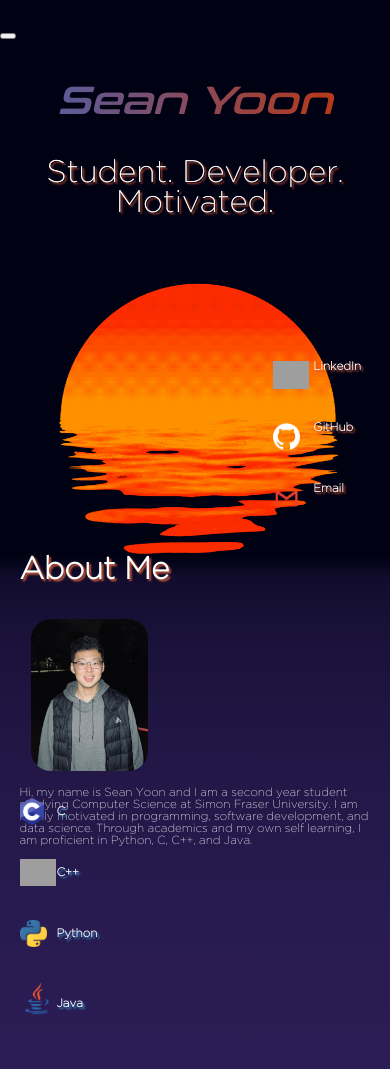
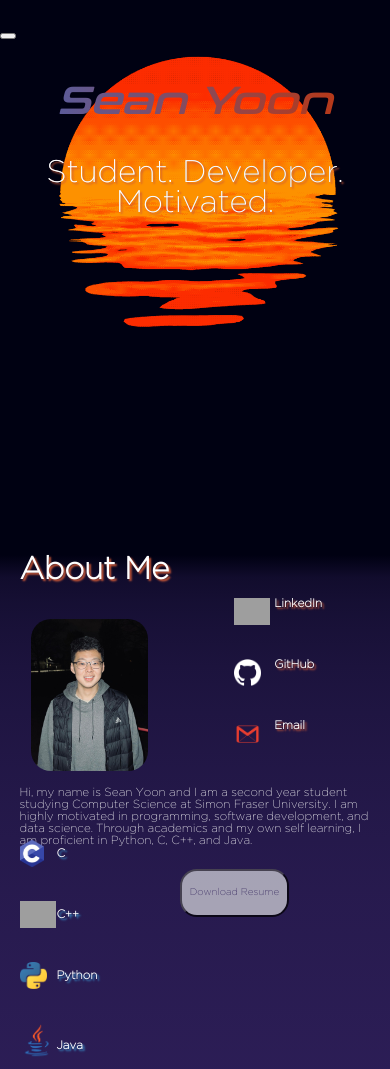
Before and after one commit to seanyoon814/seanyoon814.github.io, a plain HTML site: page index.html in a window 390 px wide. Shown: the top 1069 px of the page. Drawn offline with Linux system fonts and the light colour scheme; grey boxes are pictures that could not be loaded.

Commit message:
resolution test on phone

```diff
--- a/index.html
+++ b/index.html
@@ -31,9 +31,10 @@
         <h1 class = "section__title intro_title">
             <i>Sean Yoon</i>
         </h1>
-        <div class="background bg1"></div>
+        <div class="background bg1">
+            <img src="Images/sunset.gif">
+        </div>
         <p class = "section__title intro_subtitle">Student. Developer. Motivated.</p>
-        <img src="Images/sunset.gif">
     </section>
     <!-- About me -->
     <section class="about_me" id="about">
@@ -59,6 +60,7 @@
             <h3 class = "email_text">Email</h3>
             <!-- <a href="#socials" class="btn">GitHub</a> -->
         </span>
+        <button>Download Resume</button>
         <div class="section_lang">
             <img alt="C" src="Images/c.png" class = "c_icon">
             <img alt="C++" src="https://upload.wikimedia.org/wikipedia/commons/1/18/ISO_C%2B%2B_Logo.svg" class = "cpp_icon">
--- a/style.css
+++ b/style.css
@@ -52,10 +52,11 @@
     margin: 0;
     position: absolute;
     height: 100vmin;
+    width: 100vmin;
     top: 50%;
     left: 50%;
-    -ms-transform: translate(-50%, -50%);
-    transform: translate(-50%, -50%);
+    /* /* -ms-transform: translate(-50%, -50%); */
+    transform: translate(-50%, -50vh);
 }
 .intro_title{
     background: linear-gradient(
@@ -131,6 +132,19 @@
 .btn
 {
     height:7rem;
+}
+.about_me button{
+    font-family: 'paragraph';
+    font-size: 2.5vmin;
+    background-color: #dcdde1;
+    color: rgb(48, 32, 92);
+    opacity: .7;
+    margin-left: 30vw;
+    position: relative;
+    left: 15vw;
+    bottom: 15vh;
+    padding: 2vh 2vw;
+    border-radius: 2vh;
 }
 .socials_text
 {
@@ -232,7 +246,7 @@
     row-gap: 4vh;
     column-gap: 2.5vw;
     bottom: 65vh;
-    left: 35vw;
+    right: 10vw;
 }
 .c_icon
 {
@@ -320,7 +334,6 @@
     position: relative;
     bottom: 35vh;
     background-color: rgb(231, 109, 53);
-
 }
 body{
     background: linear-gradient(#000112 40%, #041b66 80%,#CE5937 );
@@ -333,6 +346,10 @@ body{
     color: white;
 }
 @media only screen and (max-width: 900px) {
+    /* .intro img{
+        width: 100vw;
+        height: 50vh;
+    } */
     .selfie{
         width: 30vw;
         display:block;
@@ -351,22 +368,17 @@ body{
     .c_text, .cpp_text, .py_text, .java_text, .linked_in_text, .git_hub_text, .email_text{
         font-size: 3vmin;
     }
+    .section_socials{
+        bottom: 32vh;
+        left: 60vw;
+    }
     .section_lang{
         display:grid;
-        bottom: 25vh;
+        bottom: 20vh;
         left: 5vw;
     }
-/*
-    #titleAsset {
-      width: 100vw;
-      z-index: 1;
+    .about_me button{
+        bottom: 0vh;
+        left: -10vw;
     }
-
-    .asset-contain {
-      margin-bottom: auto;
-    }
-
-    .landing {
-      min-height: auto;
-    } */
-  }
+}
```
